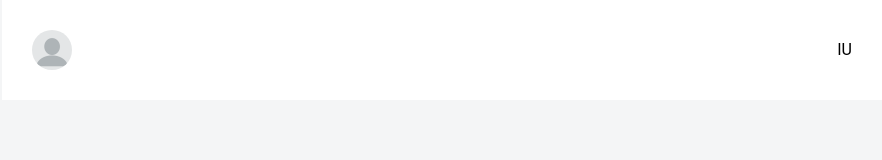
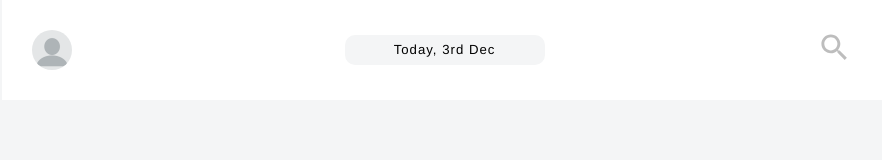
Before and after one commit to LarissaDornelas/product-hunt-viewer, a React (Create React App) app: page / in a window 1280 px wide. Shown: the top 160 px of the page, without its empty margins (198-1080 px from the left). Built offline with nearby package versions, Linux system fonts and the light colour scheme.

Commit message:
WIP: header components

```diff
--- a/package.json
+++ b/package.json
@@ -3,6 +3,8 @@
   "version": "0.1.0",
   "private": true,
   "dependencies": {
+    "@material-ui/core": "^4.11.3",
+    "@material-ui/icons": "^4.11.2",
     "@testing-library/jest-dom": "^5.11.4",
     "@testing-library/react": "^11.1.0",
     "@testing-library/user-event": "^12.1.10",
--- a/src/components/DateWidget/index.tsx
+++ b/src/components/DateWidget/index.tsx
@@ -3,7 +3,11 @@ import React from "react";
 import { Container } from "./styles";
 
 const DateWidget: React.FC = () => {
-  return <Container>IU</Container>;
+  return (
+    <Container>
+      <p>Today, 3rd Dec</p>
+    </Container>
+  );
 };
 
 export { DateWidget };
--- a/src/components/DateWidget/styles.ts
+++ b/src/components/DateWidget/styles.ts
@@ -1,5 +1,22 @@
 import styled from "styled-components";
+import { theme } from "styles/theme";
 
-const Container = styled.div``;
+const Container = styled.div`
+  display: flex;
+  justify-content: center;
+  align-items: center;
+  width: 200px;
+  background-color: ${theme.colors.primary};
+  height: 30px;
+  border-radius: 10px;
+
+  @media (max-width: 800px) {
+    width: 150px;
+  }
+
+  p {
+    font-size: 0.825rem;
+  }
+`;
 
 export { Container };
--- /dev/null
+++ b/src/components/SearchButton/index.tsx
@@ -0,0 +1,14 @@
+import React from "react";
+import { Search } from "@material-ui/icons";
+
+import { Container } from "./styles";
+
+const SearchButton = () => {
+  return (
+    <Container>
+      <Search fontSize="large" color="disabled" />
+    </Container>
+  );
+};
+
+export { SearchButton };
--- /dev/null
+++ b/src/components/SearchButton/styles.ts
@@ -0,0 +1,5 @@
+import styled from "styled-components";
+
+const Container = styled.div``;
+
+export { Container };
--- a/src/components/index.ts
+++ b/src/components/index.ts
@@ -1,4 +1,5 @@
 import { ProfileImage } from "./ProfileImage";
 import { DateWidget } from "./DateWidget";
+import { SearchButton } from "./SearchButton";
 
-export { ProfileImage, DateWidget };
+export { ProfileImage, DateWidget, SearchButton };
--- a/src/pages/Home/index.tsx
+++ b/src/pages/Home/index.tsx
@@ -1,6 +1,6 @@
 import React from "react";
 
-import { ProfileImage, DateWidget } from "components";
+import { ProfileImage, DateWidget, SearchButton } from "components";
 import { Container, Header } from "./styles";
 
 const Home: React.FC = () => {
@@ -9,9 +9,9 @@ const Home: React.FC = () => {
       <Header>
         <ProfileImage />
         <DateWidget />
-        {/* <SearchButton />
+        <SearchButton />
 
-      <Tab titles={[]} active={} /> */}
+        {/* <Tab titles={[]} active={} />  */}
       </Header>
     </Container>
   );
--- a/src/styles/global.ts
+++ b/src/styles/global.ts
@@ -5,8 +5,10 @@ import { theme } from "./theme";
 export const GlobalStyle = createGlobalStyle`
 ${normalize}
 *{
-    @import url(../assets/fonts/Roboto-Regular.ttf);
-    font-family: 'Roboto', sans-serif;
+    @import url(../assets/fonts/Pragmatica-ExtraLight.ttf);
+    font-family: "Haas Grot Text R Web", "Helvetica Neue", Helvetica, Arial, sans-serif;
+    font-weight: 400;
+    letter-spacing: 1px;
 }
 
 body{
```
Also changed, not shown: src/assets/fonts/Pragmatica-ExtraLight.ttf (added), 1 other file (tests, documents, lock files or other folders).
